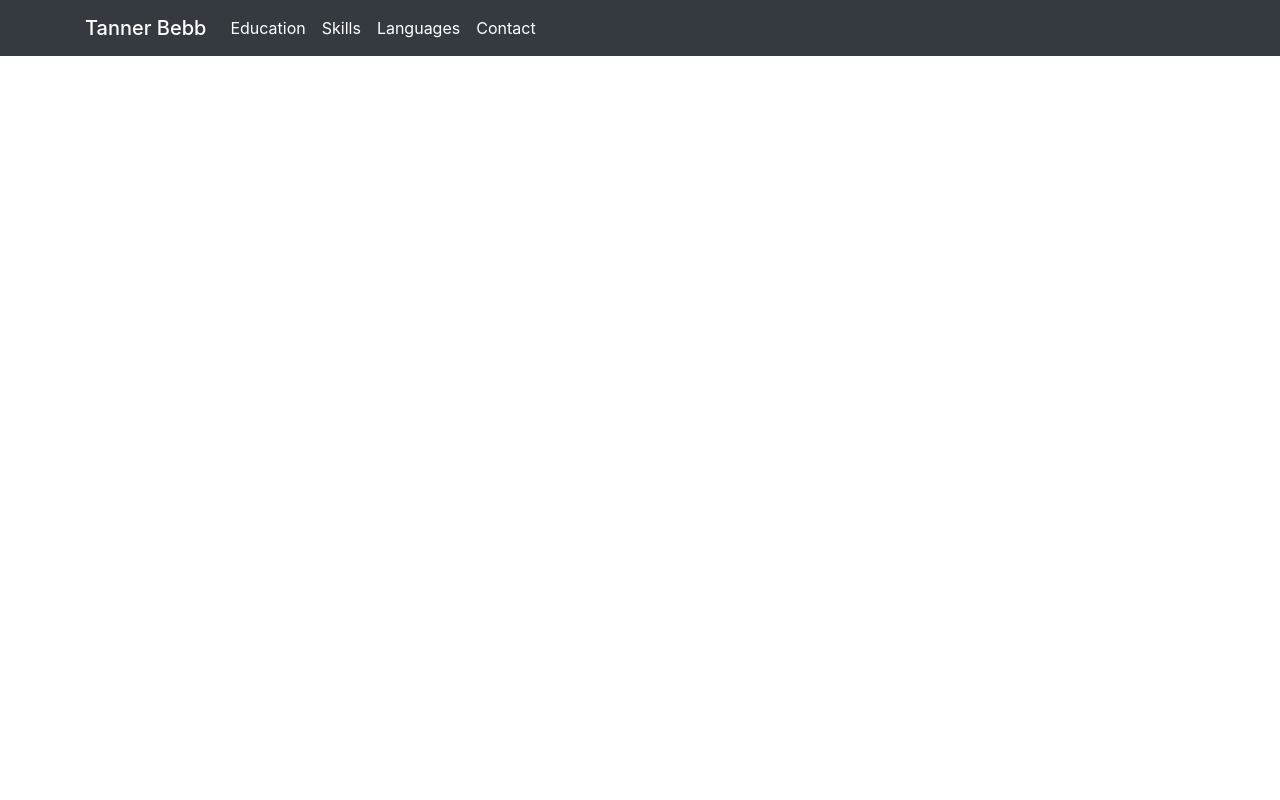
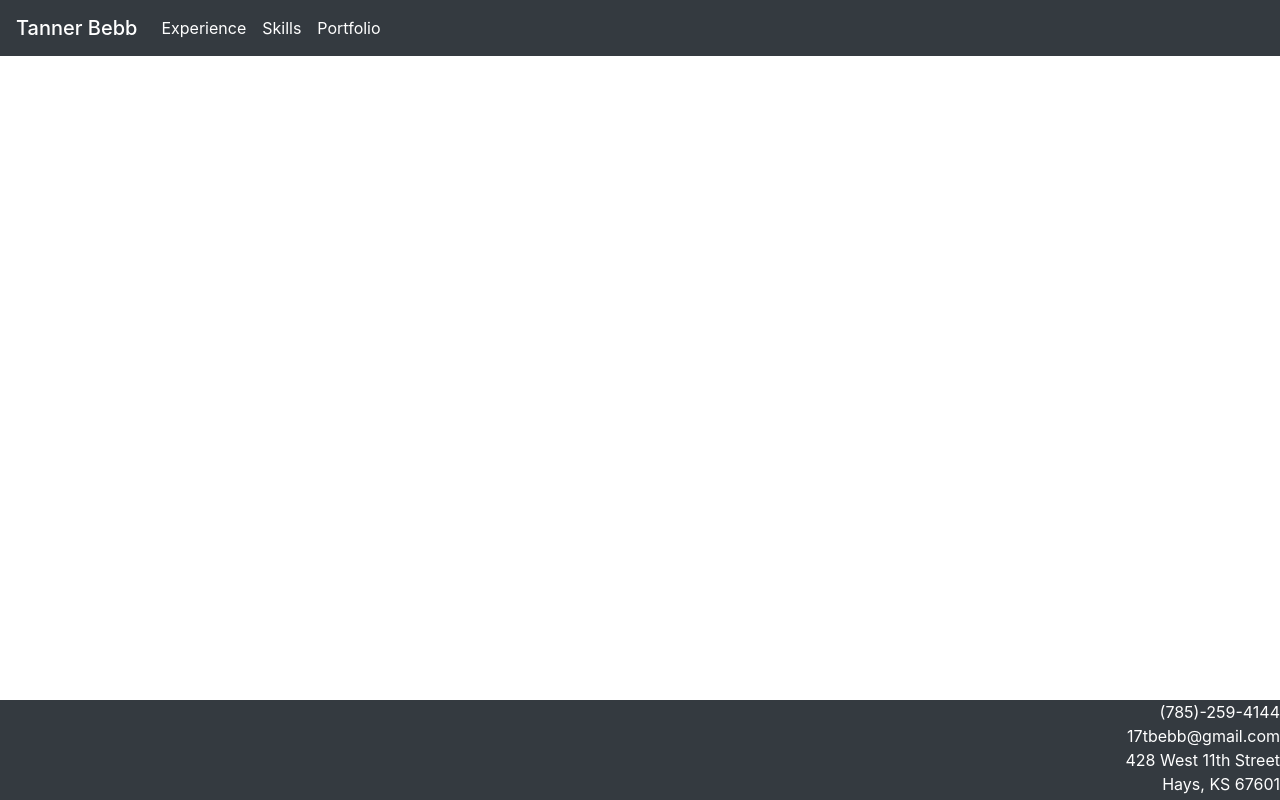
Before and after one commit to BebbTanner/Bootstrap-Practice-1, a plain HTML site: page index.html in a window 1280 px wide. Drawn offline with nearby package versions, Linux system fonts and the light colour scheme.

Commit message:
I took the general layout that I created for the site and applied it to all of the other html pages. I also removed the contact page, that information will be at the bottom of every page.

```diff
--- a/index.html
+++ b/index.html
@@ -1,24 +1,28 @@
-<!--
-Should I add a portfolio page?
-My current objective is to get a general layout for the languages page.
--->
 <!doctype html>
 <html lang="en">
   <head>
 
     <meta charset="utf-8">
     <meta name="viewport" content="width=device-width, initial-scale=1, shrink-to-fit=no">
-
     <link rel="stylesheet" href="stylesheet.css">
     <link rel="stylesheet" href="https://cdn.jsdelivr.net/npm/bootstrap@4.1.3/dist/css/bootstrap.min.css" integrity="sha384-MCw98/SFnGE8fJT3GXwEOngsV7Zt27NXFoaoApmYm81iuXoPkFOJwJ8ERdknLPMO" crossorigin="anonymous">
 
     <title>Tanner Bebb</title>
   </head>
+
   <body>
-        <!--This is my navbar class that has all of the properties of the navbar.-->
+
+     <!--This is all of the scripting that is added in the bootstrap getting started documentation page.-->
+     <script src="https://code.jquery.com/jquery-3.3.1.slim.min.js" integrity="sha384-q8i/X+965DzO0rT7abK41JStQIAqVgRVzpbzo5smXKp4YfRvH+8abtTE1Pi6jizo" crossorigin="anonymous"></script>
+     <script src="https://cdn.jsdelivr.net/npm/popper.js@1.14.3/dist/umd/popper.min.js" integrity="sha384-ZMP7rVo3mIykV+2+9J3UJ46jBk0WLaUAdn689aCwoqbBJiSnjAK/l8WvCWPIPm49" crossorigin="anonymous"></script>
+     <script src="https://cdn.jsdelivr.net/npm/bootstrap@4.1.3/dist/js/bootstrap.min.js" integrity="sha384-ChfqqxuZUCnJSK3+MXmPNIyE6ZbWh2IMqE241rYiqJxyMiZ6OW/JmZQ5stwEULTy" crossorigin="anonymous"></script>
+
+
+     <div class="nav-container">
+      <!--Start of the navbar class-->
       <nav class="navbar fixed-top navbar-expand-md navbar-dark bg-dark">
 
-          <div class="container">
+
 
           <!--This is the first item in the navbar. Currently, it does not link to anything.
           I am using this as a template.-->
@@ -27,7 +31,7 @@ My current objective is to get a general layout for the languages page.
           Tanner Bebb
           </a>
 
-            <!--A button that will appear to show the items in the navbar when the window has been resized.-->
+          <!--Start of the button-->
           <button
           type="button"
           data-bs-toggle="collapse"
@@ -36,24 +40,22 @@ My current objective is to get a general layout for the languages page.
           aria-controls="navbarNav"
           aria-expanded="false"
           aria-label="Toggle navigation">
+            <span class="navbar-toggler-icon">
+            </span>
+          </button>
+          <!--End of the button-->
 
-              <span class="navbar-toggler-icon">
-
-              </span>
-
-            </button>
-
-            <!---->
+          <!--Start of the navbarNav-->
           <div
             class="collapse navbar-collapse"
             id="navbarNav">
 
             <ul class="navbar-nav">
 
-                <!--This is the template for each item that will be listed on the navbar.-->
+              <!--Start of the navbar items-->
               <li class="nav-item active">
                 <a href="Education.html" class="nav-link">
-                    Education
+                  Experience
                 </a>
               </li>
 
@@ -65,34 +67,31 @@ My current objective is to get a general layout for the languages page.
 
               <li class="nav-item active">
                 <a href="Languages.html" class="nav-link">
-                    Languages
+                  Portfolio
                 </a>
               </li>
 
-                <li class="nav-item active">
-                  <a href="Contact.html" class="nav-link">
-                    Contact
-                  </a>
-                </li>
+              <!--End of the navbar items-->
 
             </ul>
 
           </div>
 
+      </nav>
+      <!--End of the navbar class-->
     </div>
 
-        </nav>
+    <div id="main-container">
+      <div id="main">
+      </div>
+    </div>
 
-
-    <!--This is all of the scripting that is added in the bootstrap getting started documentation page.-->
-    <script src="https://code.jquery.com/jquery-3.3.1.slim.min.js" integrity="sha384-q8i/X+965DzO0rT7abK41JStQIAqVgRVzpbzo5smXKp4YfRvH+8abtTE1Pi6jizo" crossorigin="anonymous"></script>
-    <script src="https://cdn.jsdelivr.net/npm/popper.js@1.14.3/dist/umd/popper.min.js" integrity="sha384-ZMP7rVo3mIykV+2+9J3UJ46jBk0WLaUAdn689aCwoqbBJiSnjAK/l8WvCWPIPm49" crossorigin="anonymous"></script>
-    <script src="https://cdn.jsdelivr.net/npm/bootstrap@4.1.3/dist/js/bootstrap.min.js" integrity="sha384-ChfqqxuZUCnJSK3+MXmPNIyE6ZbWh2IMqE241rYiqJxyMiZ6OW/JmZQ5stwEULTy" crossorigin="anonymous"></script>
-
-
-    <div class="header">
-      <h1>This is the homepage.</h1>
-    </div>
+    <footer class="bg-dark" id="footer">
+      (785)-259-4144<br>
+      17tbebb@gmail.com<br>
+      428 West 11th Street<br>
+      Hays, KS 67601<br>
+    </footer>
 
   </body>
 </html>
--- a/stylesheet.css
+++ b/stylesheet.css
@@ -17,7 +17,8 @@ html, body{
 }
 
 #footer{
-    background-color: black;
+    text-align: right;
+    color: white;
     position: relative;
     height: 100px;
     margin-top: -100px;
```
Also changed, not shown: Contact.html (deleted, +0 -95 lines), Education.html (+31 -27 lines), Languages.html (+5 -2 lines), Skills.html (+31 -29 lines). Lines whose indentation alone changed are shown as unchanged.
